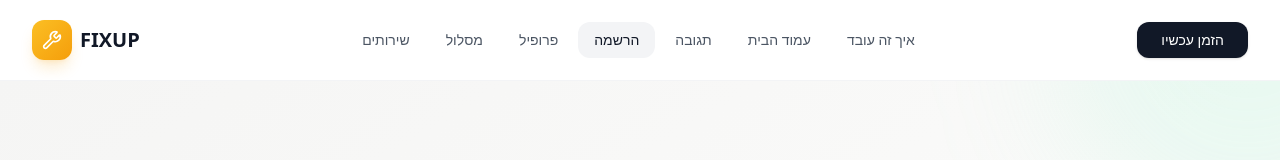
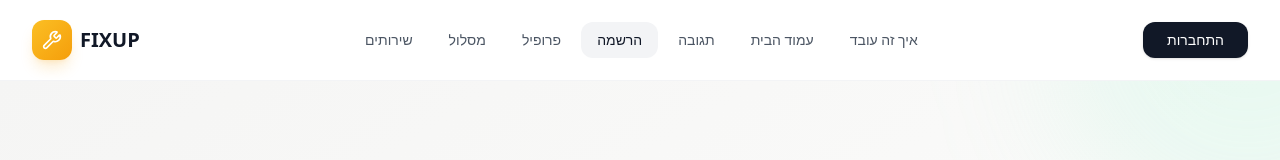
Before and after one commit to Our-FinalProject-Team/Fix-up-react, a React (Vite) app: page / in a window 1280 px wide. Shown: the top 160 px of the page. Built offline with nearby package versions, Linux system fonts and the light colour scheme.

Commit message:
add LogIn button:

```diff
--- a/src/Layout.tsx
+++ b/src/Layout.tsx
@@ -77,9 +77,9 @@ const navItems = [
 
               {/* CTA Button */}
               <div className="hidden md:flex items-center gap-3">
-                <Link to={createPageUrl('Services')}>
+                <Link to={createPageUrl('LogIn')}>
                   <Button className="bg-gray-900 hover:bg-gray-800 text-white rounded-xl px-6">
-                    הזמן עכשיו
+                  התחברות
                   </Button>
                 </Link>
               </div>
```
